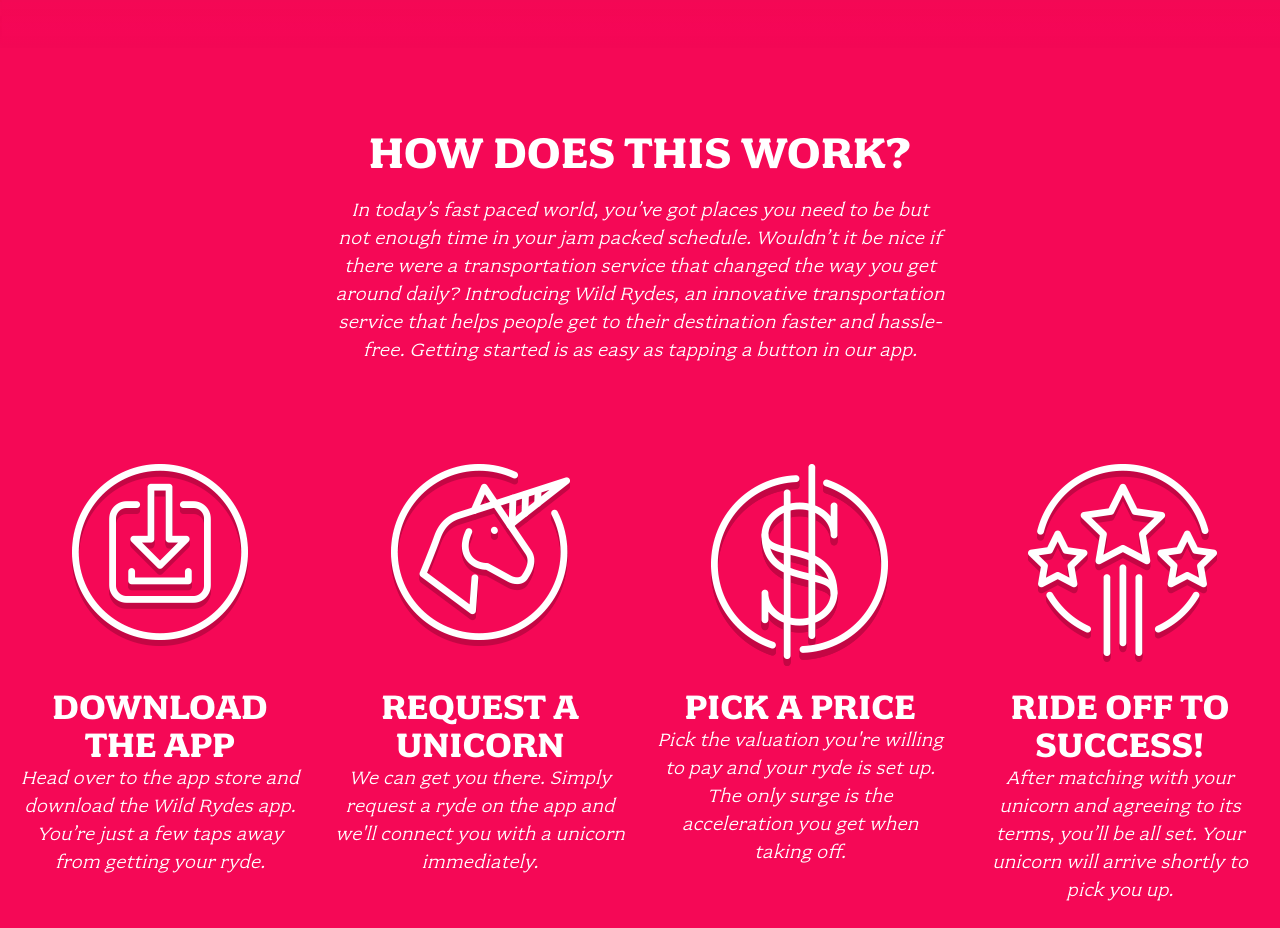
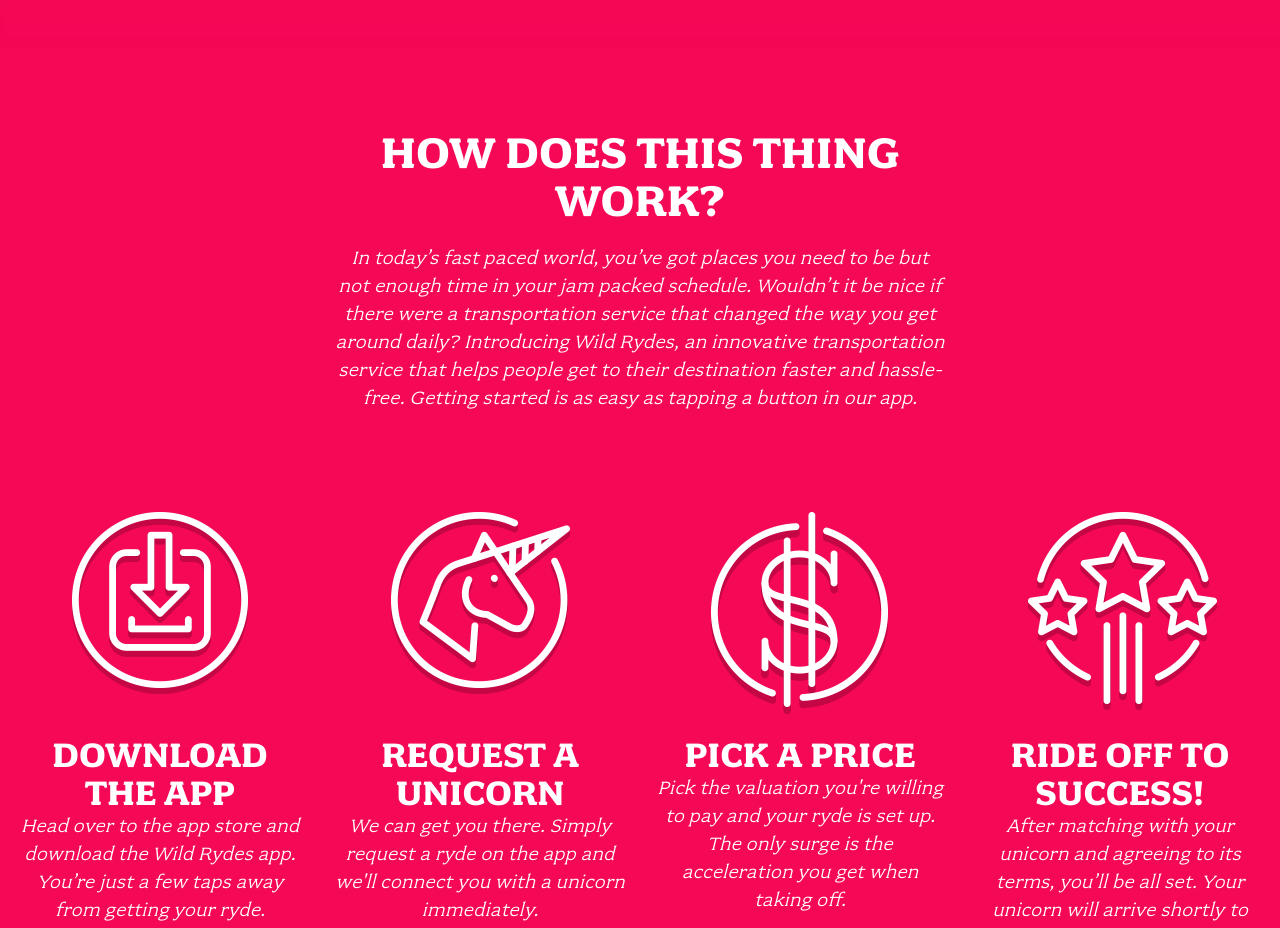
Before and after one commit to ShikhGh/wildrydes-site, a plain HTML site: page index.html in a window 1280 px wide. Shown: the part 900-1828 px from the top of the page. Drawn offline with Linux system fonts and the light colour scheme.

Commit message:
Update index.html

```diff
--- a/index.html
+++ b/index.html
@@ -30,7 +30,7 @@
 
   <section class="home-about">
     <div class="row column large-9 xlarge-6 xxlarge-4">
-      <h2 class="section-title">How Does This Work?</h2>
+      <h2 class="section-title">How Does This ThING Work?</h2>
       <p class="content">
         In today’s fast paced world, you’ve got places you need to be but not enough time in your jam packed schedule. Wouldn’t it be nice if there were a transportation service that changed the way you get around daily? Introducing Wild Rydes, an innovative transportation service that helps people get to their destination faster and hassle-free. Getting started is as easy as tapping a button in our app.
       </p>
```
